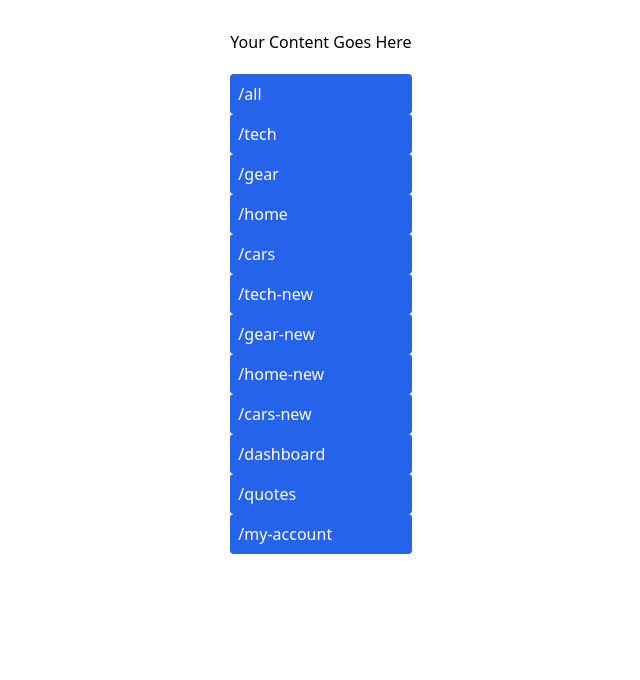
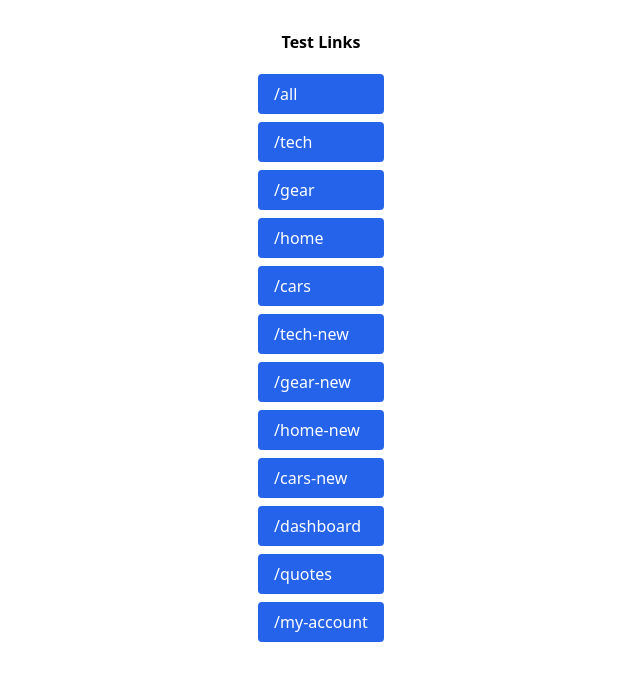
Before and after one commit to hqmhc/deeplinkstesting, a plain HTML site: page index.html in a window 1280 px wide. Shown: the whole page, without its empty margins (319-959 px from the left). Drawn offline with nearby package versions, Linux system fonts and the light colour scheme.

Commit message:
Style links

```diff
--- a/index.html
+++ b/index.html
@@ -12,7 +12,7 @@
 <body>
   <div class="container">
     <div>
-      <h2>Your Content Goes Here</h2>
+      <h1 class="font-bold text-center">Test Links</h1>
       <div id="links"></div>
     </div>
 
@@ -47,9 +47,10 @@
       const link = document.createElement("a");
       link.href = QA_TEST_DOMAIN + path;
       link.textContent = path;
+      addTailwindCSSToElement(link, "w-full text-white p-2");
 
       const paragraph = document.createElement("p");
-      addTailwindCSSToElement(paragraph, "text-white p-2 rounded bg-blue-600");
+      addTailwindCSSToElement(paragraph, "m-2 p-2 rounded bg-blue-600");
 
       paragraph.appendChild(link);
       return paragraph;
```
